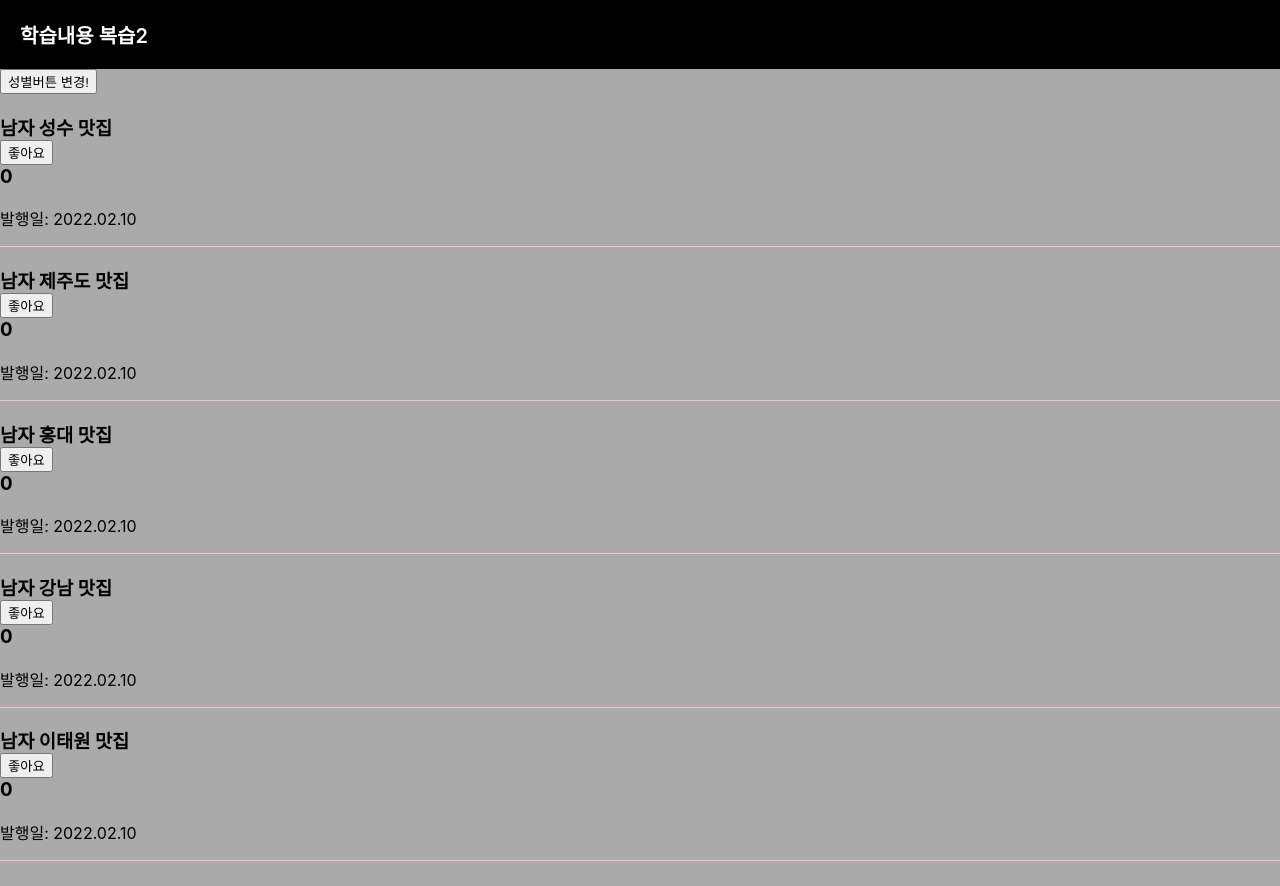
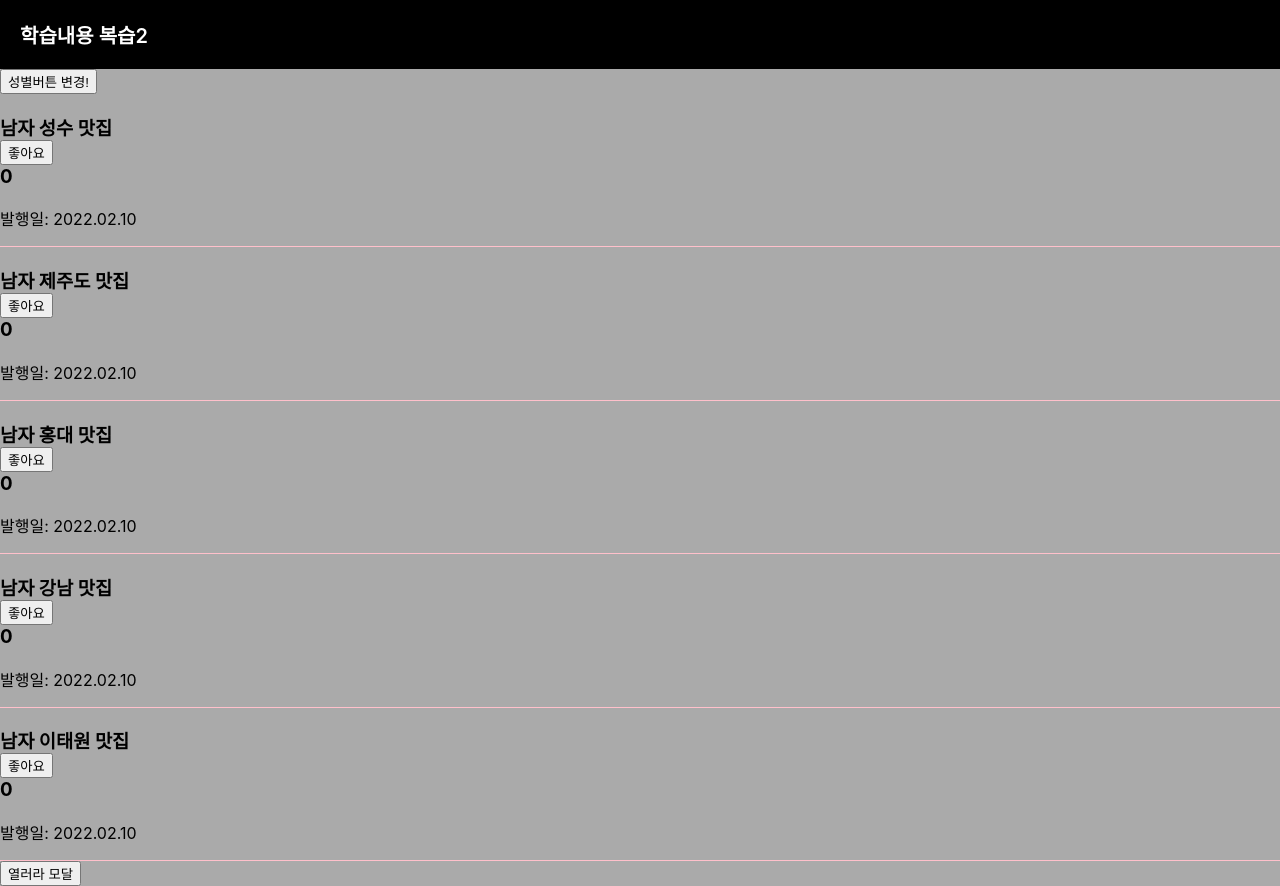
Before and after one commit to swoosh0723/egg, a React (Create React App) app: page / in a window 1280 px wide. Shown: the top 886 px of the page. Before the commit the page ends 861 px from the top, so only its background shows below. Built offline with nearby package versions, Linux system fonts and the light colour scheme.

Commit message:
[STUDY-20210210] 모달 UI, toggle

```diff
--- a/src/App.js
+++ b/src/App.js
@@ -15,6 +15,8 @@ function App() {
 
   const [likeCount, likeCountChange] = useState(0);
 
+  const [modalOpen, modalOpenChange] = useState(false);
+
   function like() {
     likeCountChange(likeCount + 1);
   }
@@ -29,6 +31,10 @@ function App() {
     woman.sort();
 
     titleChange(woman);
+  }
+
+  function modalToggle() {
+    modalOpenChange(!modalOpen);
   }
 
 
@@ -55,6 +61,18 @@ function App() {
           )
         })
       }
+
+      <button
+        type="button"
+        onClick={modalToggle}
+      >
+        열러라 모달
+      </button>
+
+      {
+        modalOpen === true ? <Modal></Modal> : null
+      }
+
     </div>
   );
 }
@@ -83,3 +101,13 @@ function ListItem(props) {
     </>
   )
 }
+
+function Modal() {
+  return (
+    <>
+      <div className="modal">
+        모달창입니다
+      </div>
+    </>
+  )
+}
```
